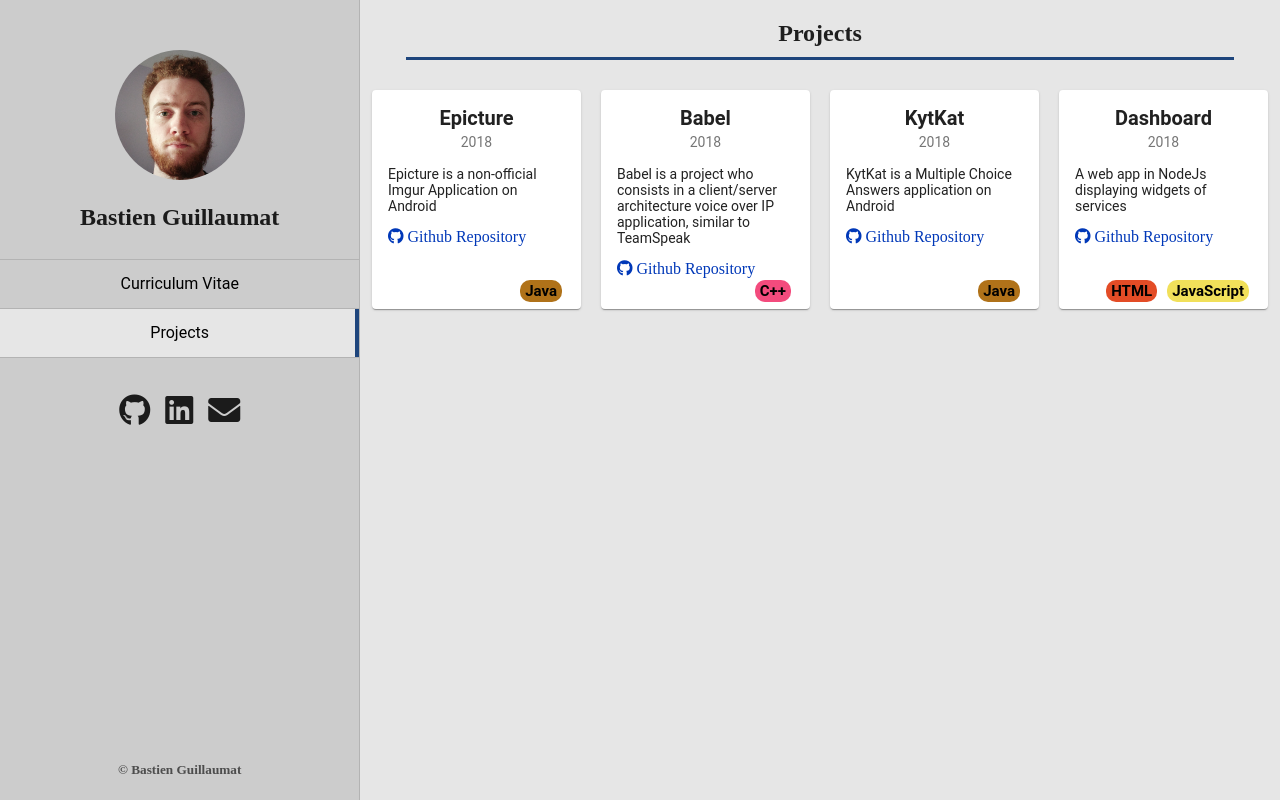
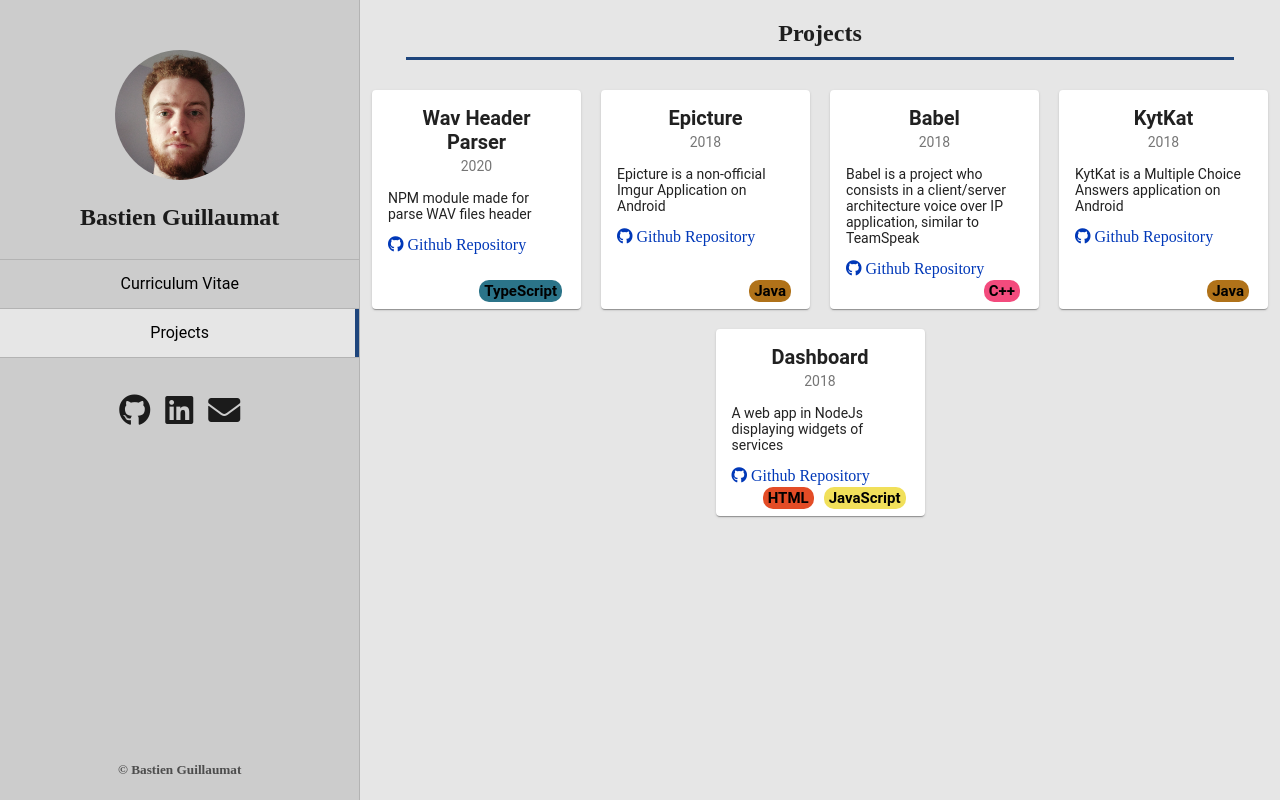
Before and after one commit to bguillaumat/bguillaumat, an Angular app: page /projects in a window 1280 px wide. Built offline with nearby package versions, Linux system fonts and the light colour scheme.

Commit message:
Add new project

```diff
--- a/src/app/pages/projects/projects.component.scss
+++ b/src/app/pages/projects/projects.component.scss
@@ -91,3 +91,7 @@ mat-card-header {
 .javascript {
   background-color: #f1e05a;
 }
+
+.ts {
+  background-color: #2b7489;
+}
--- a/src/app/pages/projects/projects.component.ts
+++ b/src/app/pages/projects/projects.component.ts
@@ -10,6 +10,13 @@ export class ProjectsComponent implements OnInit {
   projects = [];
 
   constructor() {
+    this.projects.push({
+      name: 'Wav Header Parser',
+      year: '2020',
+      content: 'NPM module made for parse WAV files header',
+      github: 'Wav-Header-Parser-JS',
+      languages: [{name: 'TypeScript', css: 'ts'}]
+    });
     this.projects.push({
       name: 'Epicture',
       year: '2018',
```
